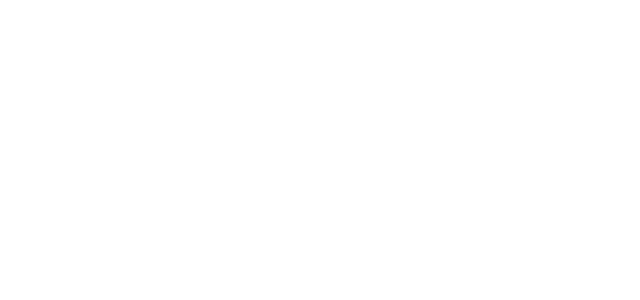
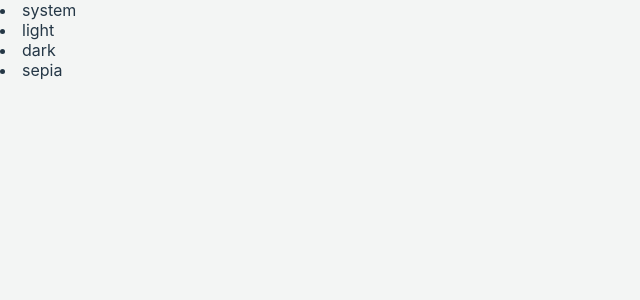
Before and after one commit to YutaKanna/nuxt-trello, a Nuxt app in the folder nuxt/: page /darkmode in a window 1280 px wide. Before the commit this address had no page. Shown: the top 300 px of the page, without its empty margins (0-640 px from the left). Built offline with nearby package versions, Linux system fonts and the light colour scheme.

Commit message:
ダークモード実装

```diff
--- /dev/null
+++ b/nuxt/assets/main.css
@@ -0,0 +1,35 @@
+:root {
+    --color: #243746;
+    --color-primary: #158876;
+    --color-secondary: #0e2233;
+    --bg: #f3f5f4;
+    --bg-secondary: #fff;
+    --border-color: #ddd;
+  }
+
+  .dark-mode {
+    --color: #ebf4f1;
+    --color-primary: #41b38a;
+    --color-secondary: #fdf9f3;
+    --bg: #091a28;
+    --bg-secondary: #071521;
+    --border-color: #0d2538;
+  }
+  .sepia-mode {
+    --color: #433422;
+    --color-secondary: #504231;
+    --bg: #f1e7d0;
+    --bg-secondary: #eae0c9;
+    --border-color: #ded0bf;
+  }
+
+  body {
+    font-family: -apple-system, BlinkMacSystemFont, 'Segoe UI', Roboto, Oxygen,
+      Ubuntu, Cantarell, 'Open Sans', 'Helvetica Neue', sans-serif;
+    background-color: var(--bg);
+    color: var(--color);
+    transition: background-color 0.3s;
+  }
+  a {
+    color: var(--color-primary);
+  }
--- /dev/null
+++ b/nuxt/components/ColorModePicker.vue
@@ -0,0 +1,19 @@
+<template>
+  <div>
+    <li
+      v-for="color of colors"
+      :key="color"
+      @click="$colorMode.preference = color"
+    >{{color}}</li>
+  </div>
+</template>
+
+<script>
+  export default {
+    data() {
+      return {
+        colors: ['system', 'light', 'dark', 'sepia']
+      }
+    }
+  }
+</script>
--- a/nuxt/nuxt.config.js
+++ b/nuxt/nuxt.config.js
@@ -29,7 +29,8 @@
   ** Global CSS
   */
   css: [
-    'element-ui/lib/theme-chalk/index.css'
+    'element-ui/lib/theme-chalk/index.css',
+    '@/assets/main.css'
   ],
   /*
   ** Plugins to load before mounting the App
@@ -47,6 +48,7 @@
   ** Nuxt.js dev-modules
   */
   buildModules: [
+    '@nuxtjs/color-mode'
   ],
   /*
   ** Nuxt.js modules
--- a/nuxt/package.json
+++ b/nuxt/package.json
@@ -13,5 +13,7 @@
     "nuxt": "^2.14.0",
     "vuedraggable": "^2.24.3"
   },
-  "devDependencies": {}
+  "devDependencies": {
+    "@nuxtjs/color-mode": "^2.1.1"
+  }
 }
--- /dev/null
+++ b/nuxt/pages/darkmode/index.vue
@@ -0,0 +1,13 @@
+<template>
+  <ColorModePicker />
+</template>
+
+<script>
+  import ColorModePicker from '@/components/ColorModePicker'
+
+  export default {
+    components: {
+      ColorModePicker
+    }
+  }
+</script>
```
Also changed, not shown: 1 other file (tests, documents, lock files or other folders).
